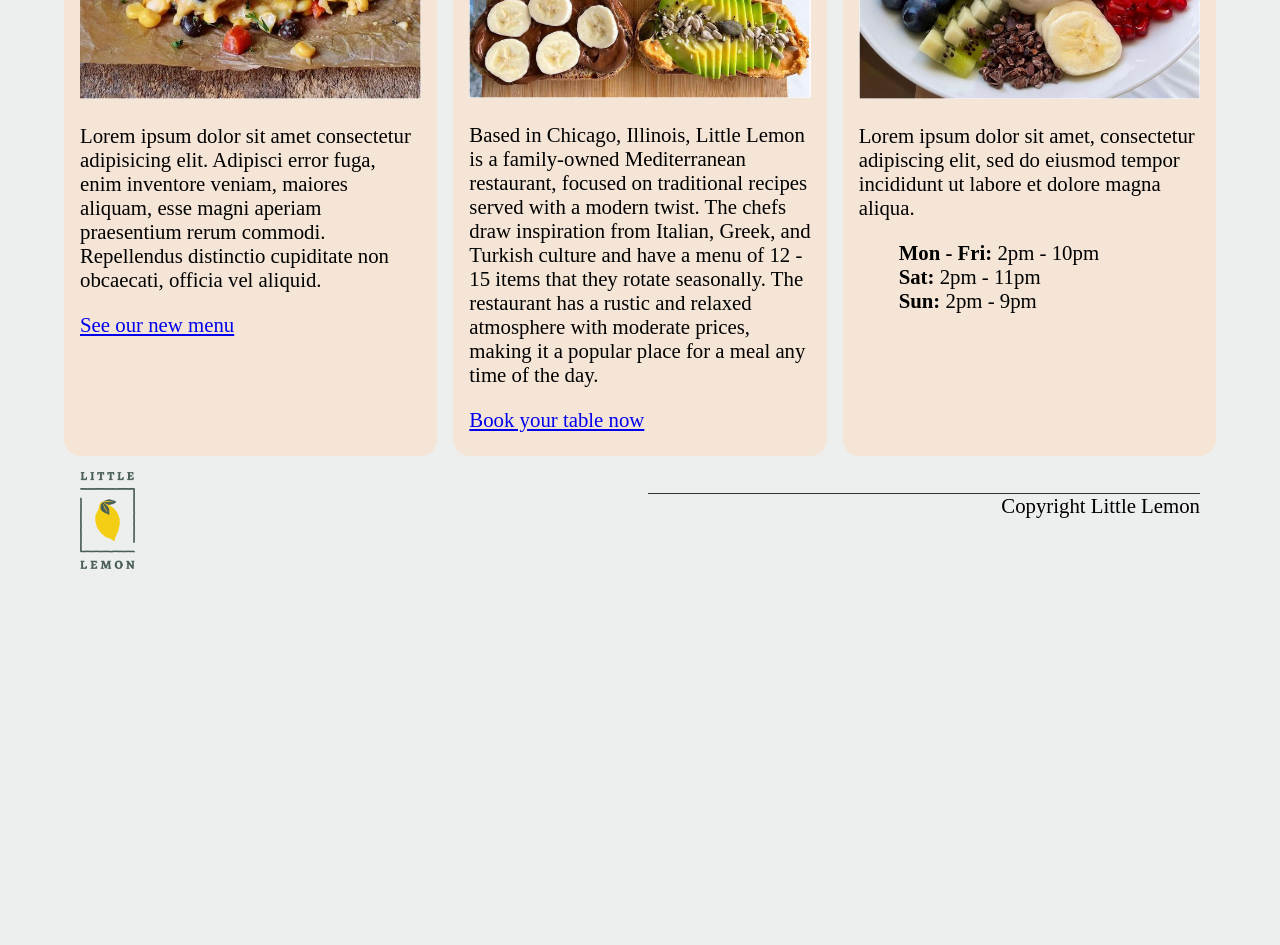
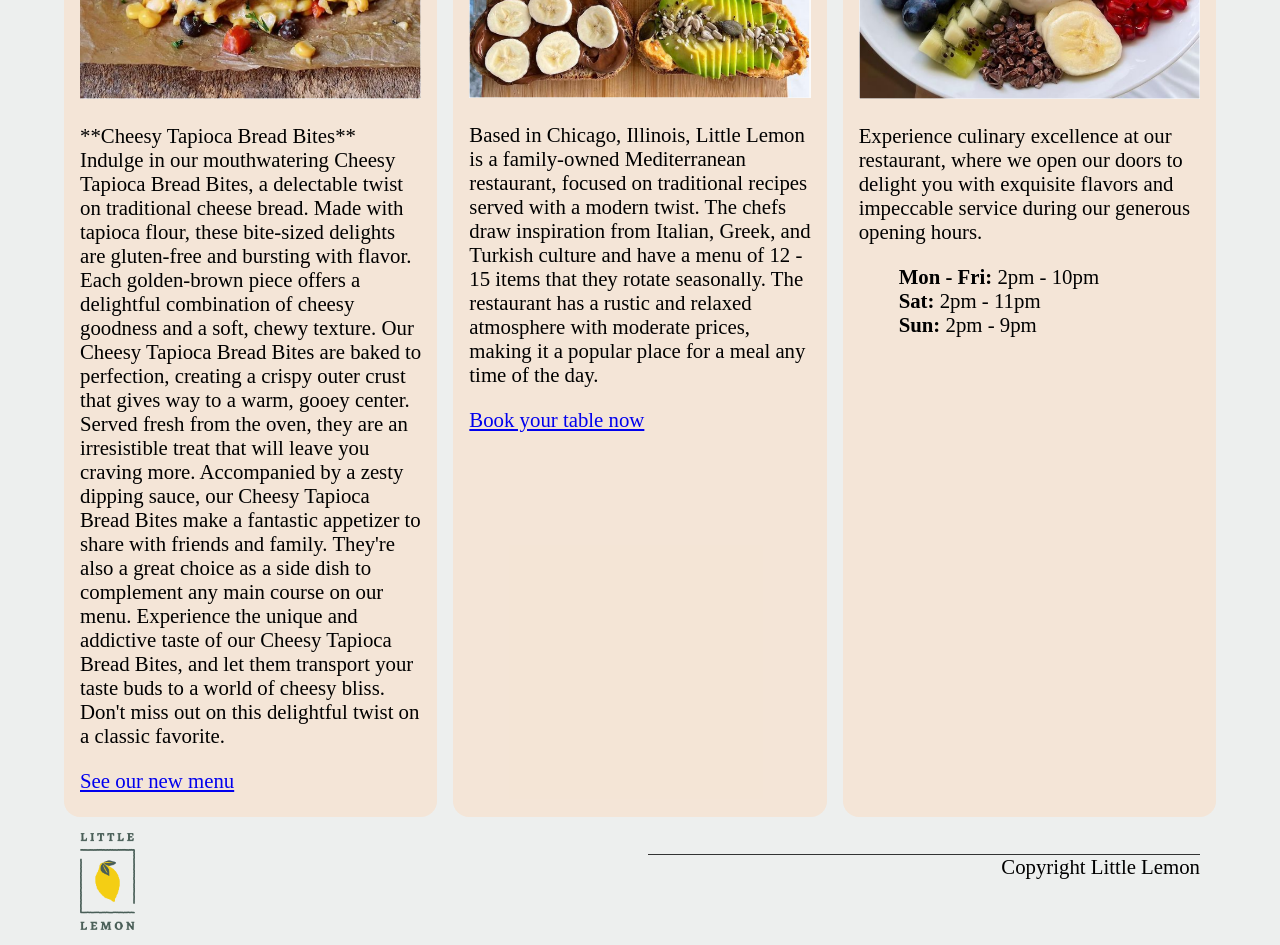
Before and after one commit to Syfer0/little-lemon, a plain HTML site: page index.html in a window 1280 px wide. Shown: the part 980-1925 px from the top of the page. Before the commit the page ends 1601 px from the top, so only its background shows below. Drawn offline with Linux system fonts and the light colour scheme; a web font is replaced by a local one.

Commit message:
Updated README file

```diff
--- a/index.html
+++ b/index.html
@@ -39,7 +39,15 @@
         <article>
             <h2>Our New Menu</h2>
             <img src="Asset 22.png" alt="">
-            <p>Lorem ipsum dolor sit amet consectetur adipisicing elit. Adipisci error fuga, enim inventore veniam, maiores aliquam, esse magni aperiam praesentium rerum commodi. Repellendus distinctio cupiditate non obcaecati, officia vel aliquid.</p>
+            <p> **Cheesy Tapioca Bread Bites**
+
+                Indulge in our mouthwatering Cheesy Tapioca Bread Bites, a delectable twist on traditional cheese bread. Made with tapioca flour, these bite-sized delights are gluten-free and bursting with flavor. Each golden-brown piece offers a delightful combination of cheesy goodness and a soft, chewy texture.
+
+                Our Cheesy Tapioca Bread Bites are baked to perfection, creating a crispy outer crust that gives way to a warm, gooey center. Served fresh from the oven, they are an irresistible treat that will leave you craving more.
+
+                Accompanied by a zesty dipping sauce, our Cheesy Tapioca Bread Bites make a fantastic appetizer to share with friends and family. They're also a great choice as a side dish to complement any main course on our menu.
+
+                Experience the unique and addictive taste of our Cheesy Tapioca Bread Bites, and let them transport your taste buds to a world of cheesy bliss. Don't miss out on this delightful twist on a classic favorite.</p>
             <a href="menu.html" target="_blank">See our new menu</a>
         </article>
         <!-- Article 2 -->
@@ -58,8 +66,7 @@
             <h2>Opening Hours</h2>
             <img src="Asset 24.png">
             <p>
-                Lorem ipsum dolor sit amet, consectetur adipiscing elit, sed do eiusmod tempor incididunt ut labore
-                et dolore magna aliqua.
+                Experience culinary excellence at our restaurant, where we open our doors to delight you with exquisite flavors and impeccable service during our generous opening hours.
             </p>
             <ul>
                 <li><b>Mon - Fri:</b> 2pm - 10pm</li>
```
Also changed, not shown: 1 other file.
